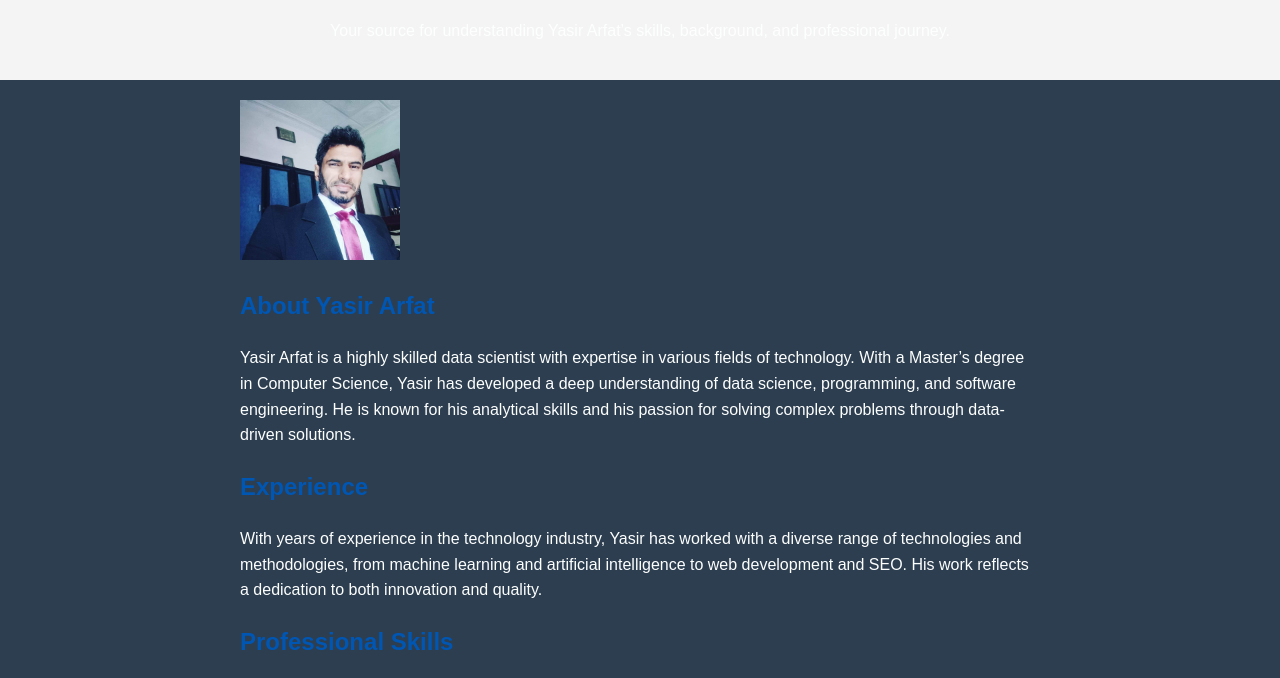
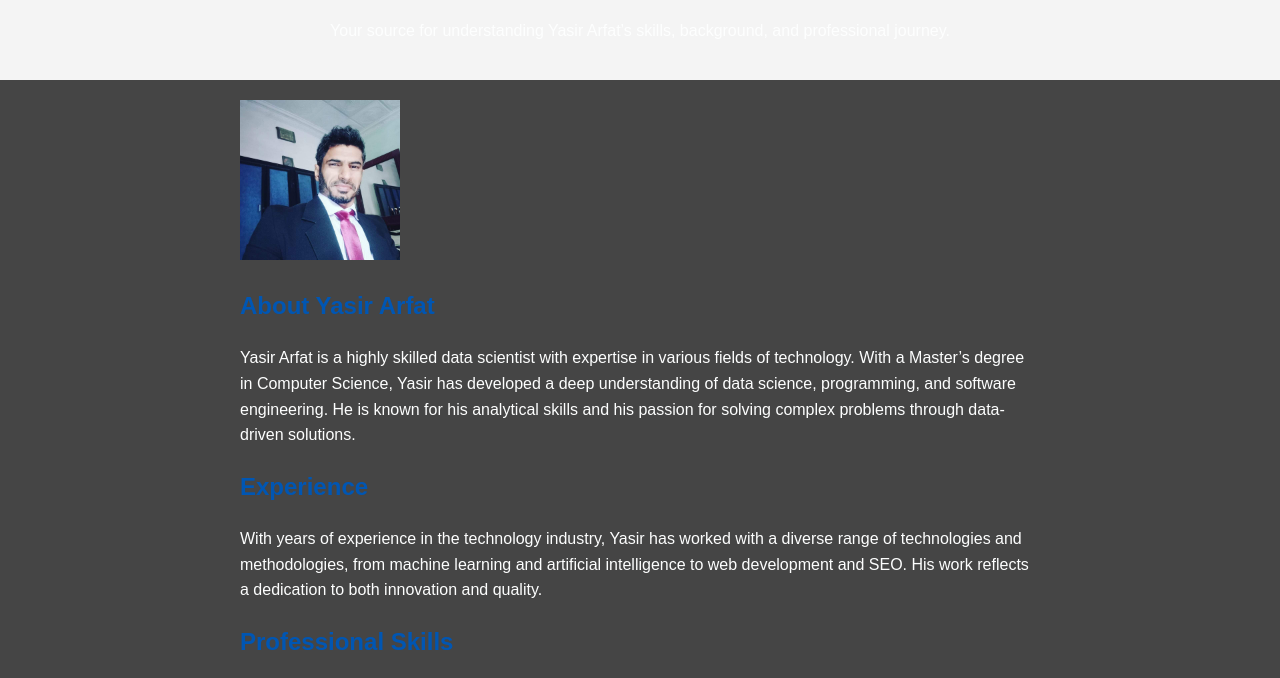
Before and after one commit to yasir-arfat/web, a plain HTML site: page index.html in a window 1280 px wide. Shown: the part 96-774 px from the top of the page. Drawn offline with Linux system fonts and the light colour scheme.

Commit message:
Update index.html

```diff
--- a/index.html
+++ b/index.html
@@ -12,7 +12,7 @@
         body {
             font-family: Arial, sans-serif;
             color: #fdfefe;
-            background-color: #2c3e50;
+            background-color: #454545;
             margin: 0;
             padding: 0;
             line-height: 1.6;
```
